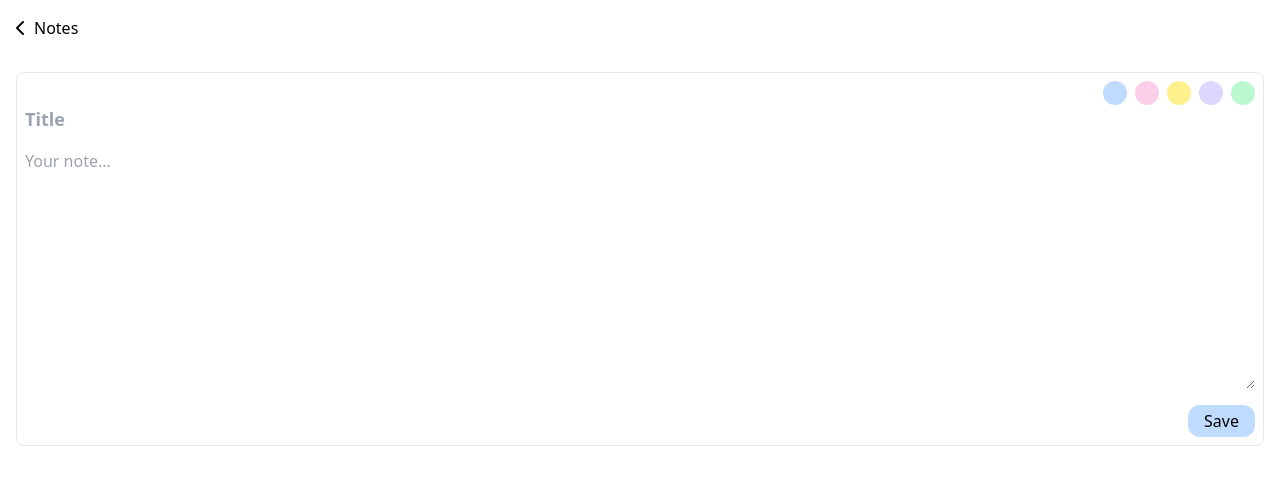
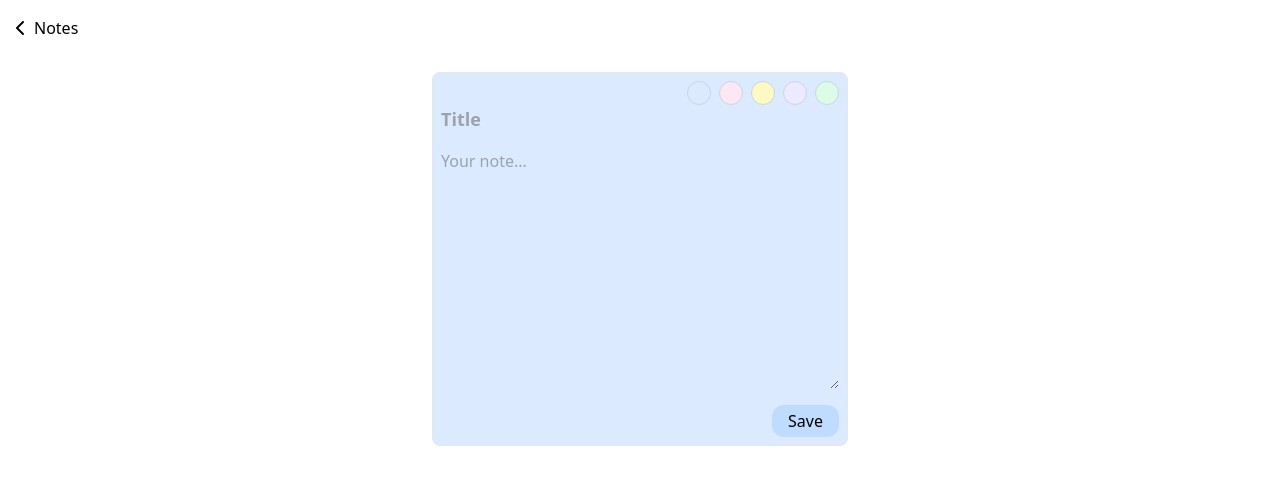
Before and after one commit to dambrauske/noteApp, a React (Vite) app in the folder project/: page /newNote in a window 1280 px wide. Shown: the top 484 px of the page. Built offline with nearby package versions, Linux system fonts and the light colour scheme.

Commit message:
colours list in NewNote refactored, style changes

```diff
--- a/project/src/components/CreateNewNote.tsx
+++ b/project/src/components/CreateNewNote.tsx
@@ -6,7 +6,7 @@ const navigate = useNavigate()
     return (
         <div
         onClick={() => navigate('/newNote')}
-        className="absolute border rounded-2xl p-5 bg-blue-100 right-10 bottom-10">
+        className="absolute border rounded-2xl p-5 bg-blue-100 right-10 bottom-10 cursor-pointer">
            <i className="fas fa-plus"></i>
         </div>
     );
--- a/project/src/components/Navbar.tsx
+++ b/project/src/components/Navbar.tsx
@@ -18,8 +18,8 @@ const Navbar = () => {
   return (
     <nav>
       <ul className="flex justify-around p-4">
-        <li className={`cursor-pointer rounded-xl px-4 ${notesView ? 'bg-blue-100' : null }`} onClick={showNotes}>Notes</li>
-        <li className={`cursor-pointer rounded-xl px-4 ${foldersView ? 'bg-blue-100' : null }`} onClick={showFolders}>Folders</li>
+        <li className={`cursor-pointer rounded-xl px-4 font-bold  ${notesView ? 'bg-indigo-200' : null }`} onClick={showNotes}>Notes</li>
+        <li className={`cursor-pointer rounded-xl px-4 font-bold  ${foldersView ? 'bg-indigo-200' : null }`} onClick={showFolders}>Folders</li>
       </ul>
     </nav>
   );
--- a/project/src/pages/Home.tsx
+++ b/project/src/pages/Home.tsx
@@ -10,7 +10,7 @@ const Home = () => {
     const foldersView = useAppSelector(state => state.app.foldersView)
 
     return (
-        <div className="p-4 relative min-h-screen">
+        <div className="p-4 relative min-h-screen bg-slate-50">
             <Header/>
             <Navbar/>
 
--- a/project/src/pages/NewNote.tsx
+++ b/project/src/pages/NewNote.tsx
@@ -1,28 +1,60 @@
+import { useState } from "react";
+import { useNavigate } from "react-router-dom";
+
 const NewNote = () => {
+  const navigate = useNavigate();
+
+  const [bgColor, setBgColor] = useState("bg-blue-100")
+  const bgColors = [
+    "bg-blue-100",
+    "bg-pink-100",
+    "bg-yellow-100",
+    "bg-violet-100",
+    "bg-green-100",
+  ]
+
   return (
     <div className="p-4">
-      <button className="flex gap-2 items-center mb-8">
+      <button
+        onClick={() => navigate("/")}
+        className="flex gap-2 items-center mb-8"
+      >
         <i className="fas fa-chevron-left"></i>
         Notes
       </button>
-      <div className="rounded-lg border p-2">
+      <div className=" flex flex-col items-center">
+         <div className={`rounded-lg border p-2 ${bgColor} md:w-1/3`}>
+
         <ul className="flex gap-2 justify-end">
-          <li className="w-6 h-6 rounded-full bg-blue-200"></li>
-          <li className="w-6 h-6 rounded-full bg-pink-200"></li>
-          <li className="w-6 h-6 rounded-full bg-yellow-200"></li>
-          <li className="w-6 h-6 rounded-full bg-violet-200"></li>
-          <li className="w-6 h-6 rounded-full bg-green-200"></li>
+          {bgColors.map((color, i) => (
+            <li
+            key={i}
+            onClick={() => setBgColor(color)}
+            className={`w-6 h-6 rounded-full ${color} border border-slate-300 cursor-pointer`}
+          ></li>
+          ))}
         </ul>
+
         <form className=" flex flex-col gap-4">
-          <input type="text" placeholder="Title" className="text-lg font-bold" />
+          <input
+            type="text"
+            placeholder="Title"
+            className={`text-lg font-bold outline-none ${bgColor}`}
+          />
           <textarea
             cols={30}
             rows={10}
             placeholder="Your note..."
+            className={`outline-none ${bgColor}`}
           ></textarea>
-          <button className="bg-blue-200 px-4 py-1 rounded-xl  self-end">Save</button>
+          <button className="bg-blue-200 px-4 py-1 rounded-xl  self-end">
+            Save
+          </button>
         </form>
       </div>
+      </div>
+
+
     </div>
   );
 };
```
